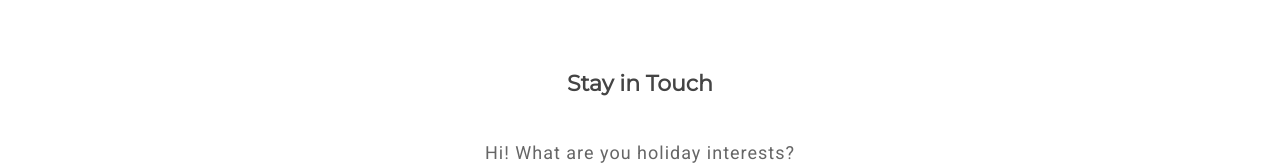
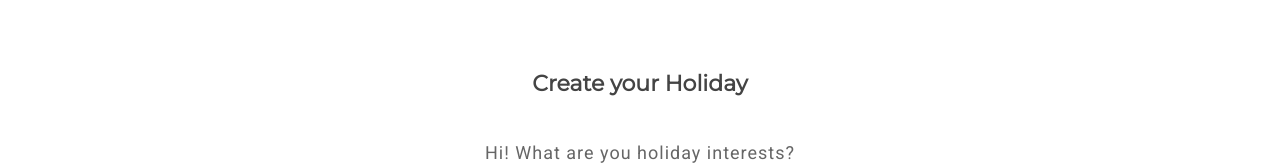
Before and after one commit to danielcomriebell/morty-assignment, an Angular app in the folder morty-assignment/: page / in a window 1280 px wide. Shown: the part 2998-3163 px from the top of the page. Built offline with nearby package versions, Linux system fonts and the light colour scheme.

Commit message:
Fixed newsletter headline

```diff
--- a/morty-assignment/src/app/newsletter/newsletter.component.ts
+++ b/morty-assignment/src/app/newsletter/newsletter.component.ts
@@ -6,7 +6,7 @@ import { Component, OnInit } from '@angular/core';
   styleUrls: ['./newsletter.component.scss']
 })
 export class NewsletterComponent implements OnInit {
-  headline:string="Stay in Touch";
+  headline:string="Create your Holiday";
   newsletter_headline:string="Hi! What are you holiday interests?";
   cta_title:string="Search Partners";
   constructor() { }
```
